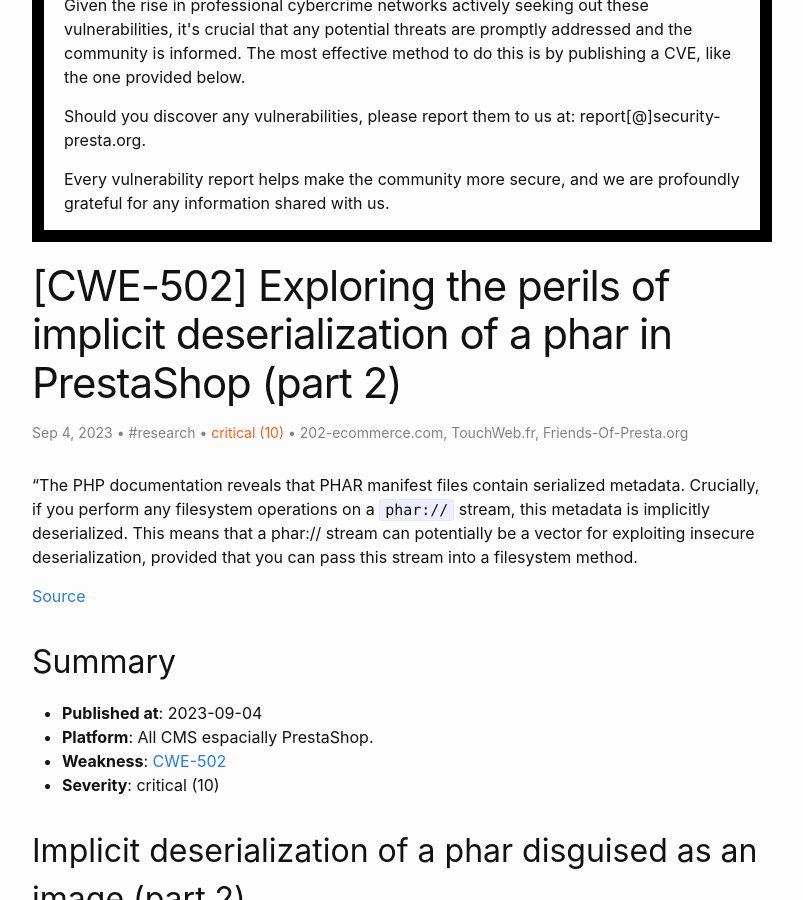
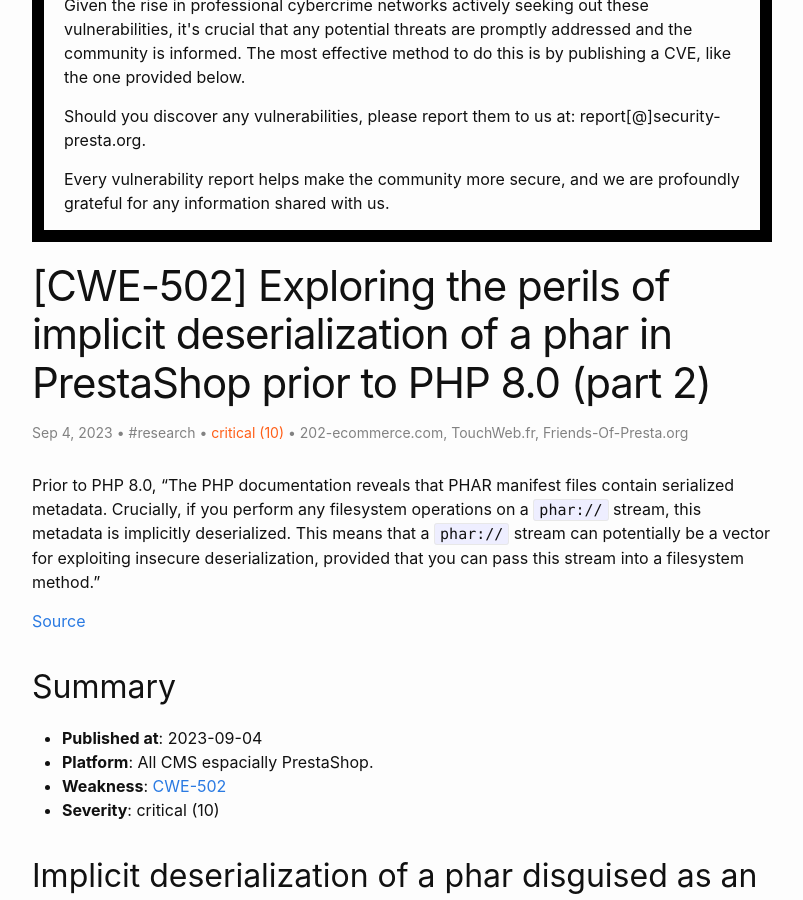
Before and after one commit to friends-of-presta/security-advisories, a Jekyll site: the page built from _posts/2023-09-04-deserialization-untrusted-data-CWE-502-part2.md, in a window 1280 px wide and 900 px high, scrolled down 342 px. Shown: the whole window, without its empty margins (238-1041 px from the left). Built offline with Jekyll 4.4.1, drawn with Linux system fonts in a browser that asks for light colours; some of the changed text lies outside the part shown.

Commit message:
CWE 502 edit part2 (#135)
* Update 2023-09-04-deserialization-untrusted-data-CWE-502-part2.md

* Update 2023-08-28-deserialization-untrusted-data-CWE-502-part1.md

* Update 2023-09-04-deserialization-untrusted-data-CWE-502-part2.md

```diff
--- a/_posts/2023-09-04-deserialization-untrusted-data-CWE-502-part2.md
+++ b/_posts/2023-09-04-deserialization-untrusted-data-CWE-502-part2.md
@@ -1,6 +1,6 @@
 ---
 layout: post
-title: "[CWE-502] Exploring the perils of implicit deserialization of a phar in PrestaShop (part 2)"
+title: "[CWE-502] Exploring the perils of implicit deserialization of a phar in PrestaShop prior to PHP 8.0 (part 2)"
 categories: research
 author:
 - 202-ecommerce.com
@@ -10,7 +10,7 @@ meta: "CVE,PrestaShop,CWE-502"
 severity: "critical (10)"
 ---
 
-"The PHP documentation reveals that PHAR manifest files contain serialized metadata. Crucially, if you perform any filesystem operations on a `phar://` stream, this metadata is implicitly deserialized. This means that a phar:// stream can potentially be a vector for exploiting insecure deserialization, provided that you can pass this stream into a filesystem method.
+Prior to PHP 8.0, "The PHP documentation reveals that PHAR manifest files contain serialized metadata. Crucially, if you perform any filesystem operations on a `phar://` stream, this metadata is implicitly deserialized. This means that a `phar://` stream can potentially be a vector for exploiting insecure deserialization, provided that you can pass this stream into a filesystem method."
 
 [Source](https://portswigger.net/web-security/deserialization/exploiting#phar-deserialization)
 
@@ -115,3 +115,10 @@ As a developer:
 
 As an admin sys:
 * Set your firewall with [OWASP rules to filter "phar://"](https://github.com/coreruleset/coreruleset/blob/e36f27e1429a841e91996f4a521d40c996ec74eb/rules/REQUEST-933-APPLICATION-ATTACK-PHP.conf#L213)
+* Upgrade PHP after 8.0
+
+
+| Date | Action |
+|--|--|
+| 2023-09-04 | Publication of this security advisory |
+| 2023-09-15 | Edit this publication to reduce the scope of impacted PHP version prior to PHP 8.0 |
```
Also changed, not shown: _posts/2023-08-28-deserialization-untrusted-data-CWE-502-part1.md (+3 -0 lines).
